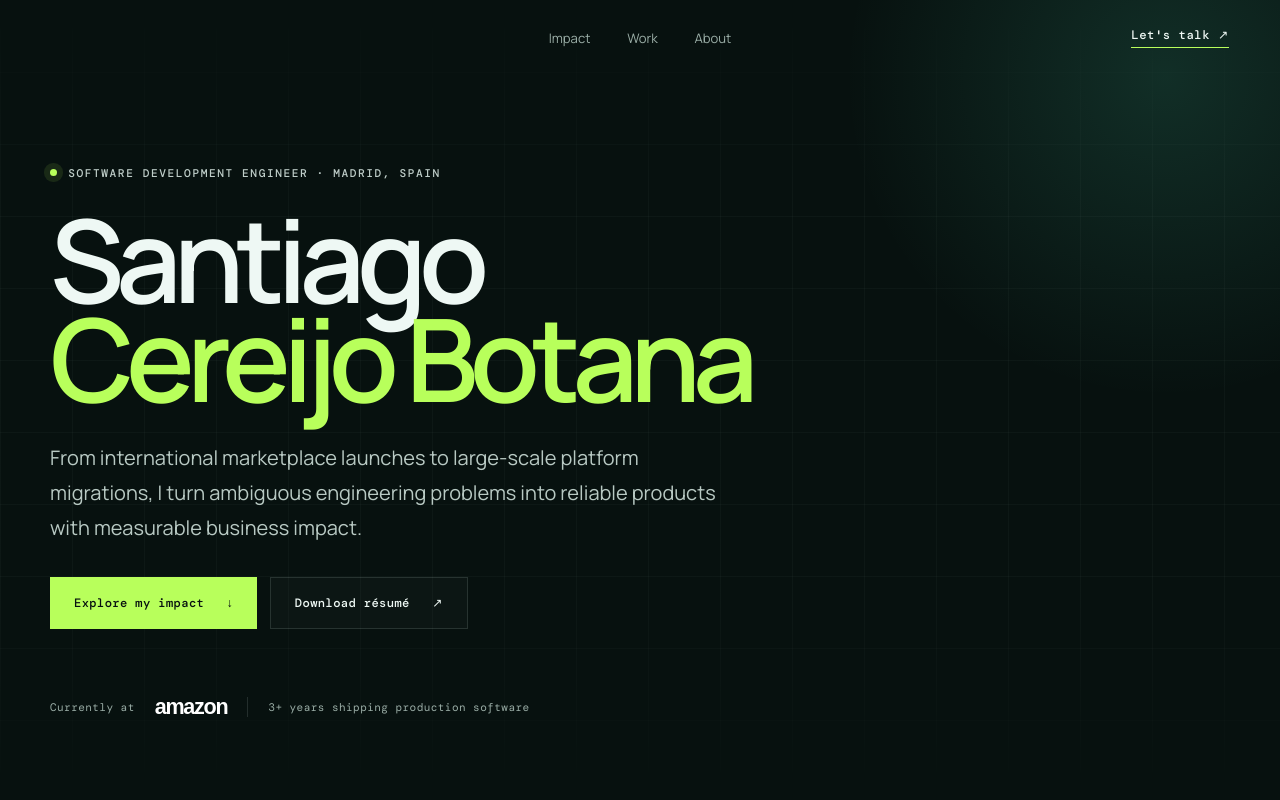
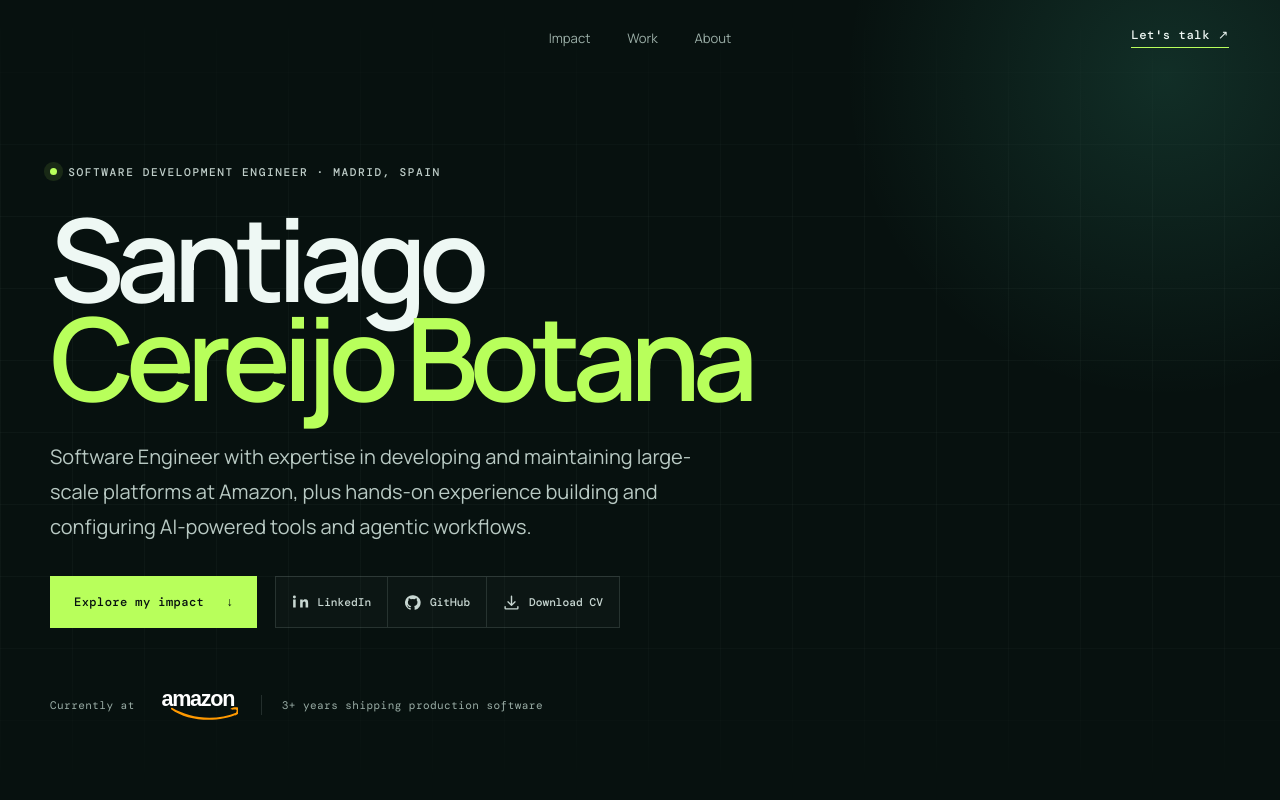
Before and after one commit to ycrbt/santiago-cereijo-portfolio, a website: page index.html in a window 1280 px wide. Shown: the top 800 px of the page. Drawn offline with nearby package versions, Linux system fonts and the light colour scheme.

Commit message:
Enhance hero profile links and employer branding

```diff
--- a/index.html
+++ b/index.html
@@ -52,17 +52,33 @@
           <div class="eyebrow"><span class="status-dot"></span> Software Development Engineer · Madrid, Spain</div>
           <h1>Santiago<br /><span>Cereijo Botana</span></h1>
           <p class="hero-intro">
-            From international marketplace launches to large-scale platform migrations, I turn ambiguous engineering problems into reliable products with measurable business impact.
+            Software Engineer with expertise in developing and maintaining large-scale platforms at Amazon, plus hands-on experience building and configuring AI-powered tools and agentic workflows.
           </p>
           <div class="hero-actions">
             <a class="button button-primary" href="#work">Explore my impact <span aria-hidden="true">↓</span></a>
-            <a class="button button-ghost" href="https://raw.githubusercontent.com/ycrbt/santiago-cereijo-portfolio/main/Santiago-Cereijo-CV.pdf" download>Download résumé <span aria-hidden="true">↗</span></a>
+            <div class="profile-links" aria-label="Professional links">
+              <a class="profile-link" href="https://www.linkedin.com/in/yagocereijo" target="_blank" rel="noreferrer" aria-label="LinkedIn profile (opens in a new tab)">
+                <svg viewBox="0 0 24 24" aria-hidden="true"><path d="M5.2 7.8H1.6V19h3.6V7.8ZM3.4 2.2a2.1 2.1 0 1 0 0 4.2 2.1 2.1 0 0 0 0-4.2ZM18.9 7.5c-1.9 0-3.2 1-3.8 2V7.8h-3.6V19h3.6v-5.5c0-1.5.3-3 2.2-3 1.9 0 1.9 1.8 1.9 3.1V19h3.6v-6.1c0-3-0.7-5.4-3.9-5.4Z"/></svg>
+                <span>LinkedIn</span>
+              </a>
+              <a class="profile-link" href="https://github.com/ycrbt" target="_blank" rel="noreferrer" aria-label="GitHub profile (opens in a new tab)">
+                <svg viewBox="0 0 24 24" aria-hidden="true"><path fill-rule="evenodd" d="M12 1.8a10.5 10.5 0 0 0-3.3 20.5c.5.1.7-.2.7-.5v-2c-2.9.6-3.5-1.2-3.5-1.2-.5-1.2-1.2-1.5-1.2-1.5-1-.7.1-.7.1-.7 1.1.1 1.7 1.1 1.7 1.1 1 1.7 2.5 1.2 3 .9.1-.7.4-1.2.7-1.5-2.3-.3-4.7-1.2-4.7-5.2 0-1.2.4-2.1 1.1-2.8-.1-.3-.5-1.3.1-2.7 0 0 .9-.3 2.9 1.1a10 10 0 0 1 5.3 0c2-1.4 2.9-1.1 2.9-1.1.6 1.4.2 2.4.1 2.7.7.7 1.1 1.6 1.1 2.8 0 4-2.4 4.9-4.7 5.2.4.3.7 1 .7 2v3c0 .3.2.6.7.5A10.5 10.5 0 0 0 12 1.8Z" clip-rule="evenodd"/></svg>
+                <span>GitHub</span>
+              </a>
+              <a class="profile-link" href="/Santiago-Cereijo-CV.pdf" download>
+                <svg viewBox="0 0 24 24" aria-hidden="true"><path d="M13 3a1 1 0 1 0-2 0v10.6L7.7 10.3a1 1 0 0 0-1.4 1.4l5 5a1 1 0 0 0 1.4 0l5-5a1 1 0 0 0-1.4-1.4L13 13.6V3ZM4 18a1 1 0 0 0-2 0v2a2 2 0 0 0 2 2h16a2 2 0 0 0 2-2v-2a1 1 0 1 0-2 0v2H4v-2Z"/></svg>
+                <span>Download CV</span>
+              </a>
+            </div>
           </div>
         </div>
 
         <div class="hero-proof reveal">
           <span>Currently at</span>
-          <strong>amazon</strong>
+          <span class="amazon-logo" role="img" aria-label="Amazon">
+            <span>amazon</span>
+            <svg viewBox="0 0 112 20" aria-hidden="true"><path d="M8 3.2c14.6 10.8 35.8 16.5 58.6 16.5 15.4 0 33.2-3.2 45.8-9.3 2.1-1 .4-3.2-1.4-2.4-14.1 5.8-29.4 8.6-43.4 8.6C46 16.6 25.1 10.7 9.4 1.2 8.3.5 7 2.3 8 3.2Z"/><path d="M102.5 4.2c2-.2 6.3-.8 7.1.3.9 1.1-1 5.6-1.7 7.8-.2.7.3.9.9.4 4-3.4 5-10.4 4.2-11.5-.8-1.1-7.9-2-12.2 1-.7.5-.6 1.2.2 1.1l1.5-.1Z"/></svg>
+          </span>
           <span class="proof-divider"></span>
           <span>3+ years shipping production software</span>
         </div>
--- a/styles.css
+++ b/styles.css
@@ -56,15 +56,22 @@ nav a:hover, .social-links a:hover { color: var(--lime); }
 h1 { margin: 0; font-size: clamp(3.6rem, 9vw, 8.5rem); line-height: .86; letter-spacing: -.07em; font-weight: 600; max-width: 1050px; }
 h1 span { color: var(--lime); }
 .hero-intro { max-width: 680px; color: #b8c9c3; font-size: clamp(1rem, 1.6vw, 1.25rem); line-height: 1.75; margin: 2rem 0; }
-.hero-actions { display: flex; gap: .8rem; flex-wrap: wrap; }
+.hero-actions { display: flex; align-items: center; gap: 1.1rem; flex-wrap: wrap; }
 .button { display: inline-flex; align-items: center; justify-content: center; gap: 1.4rem; min-height: 52px; padding: 0 1.5rem; font: 500 .76rem "DM Mono"; letter-spacing: .03em; transition: transform .2s, background .2s, color .2s; }
 .button:hover { transform: translateY(-3px); }
 .button-primary { background: var(--lime); color: var(--bg); }
 .button-ghost { border: 1px solid var(--line); background: rgba(255,255,255,.02); }
 .button-ghost:hover { border-color: var(--lime); color: var(--lime); }
+.profile-links { min-height: 52px; display: flex; align-items: stretch; border: 1px solid var(--line); background: rgba(255,255,255,.02); }
+.profile-link { display: inline-flex; align-items: center; gap: .55rem; padding: 0 1rem; color: #c8d7d2; font: 500 .7rem "DM Mono"; border-right: 1px solid var(--line); transition: color .2s, background .2s; }
+.profile-link:last-child { border-right: 0; }
+.profile-link:hover { color: var(--lime); background: rgba(184,255,91,.06); }
+.profile-link svg { width: 17px; height: 17px; flex: 0 0 auto; fill: currentColor; }
+.profile-link:focus-visible { outline: 2px solid var(--lime); outline-offset: -3px; }
 
 .hero-proof { grid-column: 1 / -1; align-self: end; display: flex; align-items: center; gap: 1.25rem; color: var(--muted); font: .69rem "DM Mono"; letter-spacing: .04em; position: relative; z-index: 2; }
-.hero-proof strong { color: white; font: 700 1.35rem Arial; letter-spacing: -.06em; }
+.amazon-logo { width: 86px; display: inline-flex; flex-direction: column; align-items: center; color: white; font: 700 1.35rem Arial, sans-serif; letter-spacing: -.06em; line-height: .75; }
+.amazon-logo svg { width: 72px; height: 13px; margin-left: 8px; fill: #ff9900; }
 .proof-divider { width: 1px; height: 20px; background: var(--line); }
 
 .section { max-width: var(--max); margin: 0 auto; padding: clamp(6rem, 11vw, 10rem) 0; }
@@ -171,6 +178,9 @@ footer { max-width: var(--max); margin: auto; padding: 2rem 0; display: flex; ju
   .hero-intro { font-size: .96rem; }
   .hero-actions { flex-direction: column; }
   .button { width: 100%; }
+  .profile-links { width: 100%; }
+  .profile-link { flex: 1; justify-content: center; padding: 0 .65rem; }
+  .profile-link span { white-space: nowrap; }
   .hero-proof { font-size: .6rem; gap: .7rem; }
   .section { margin-left: 1rem; margin-right: 1rem; padding: 6rem 0; }
   .section-heading { grid-template-columns: 1fr; gap: 1.2rem; }
```
